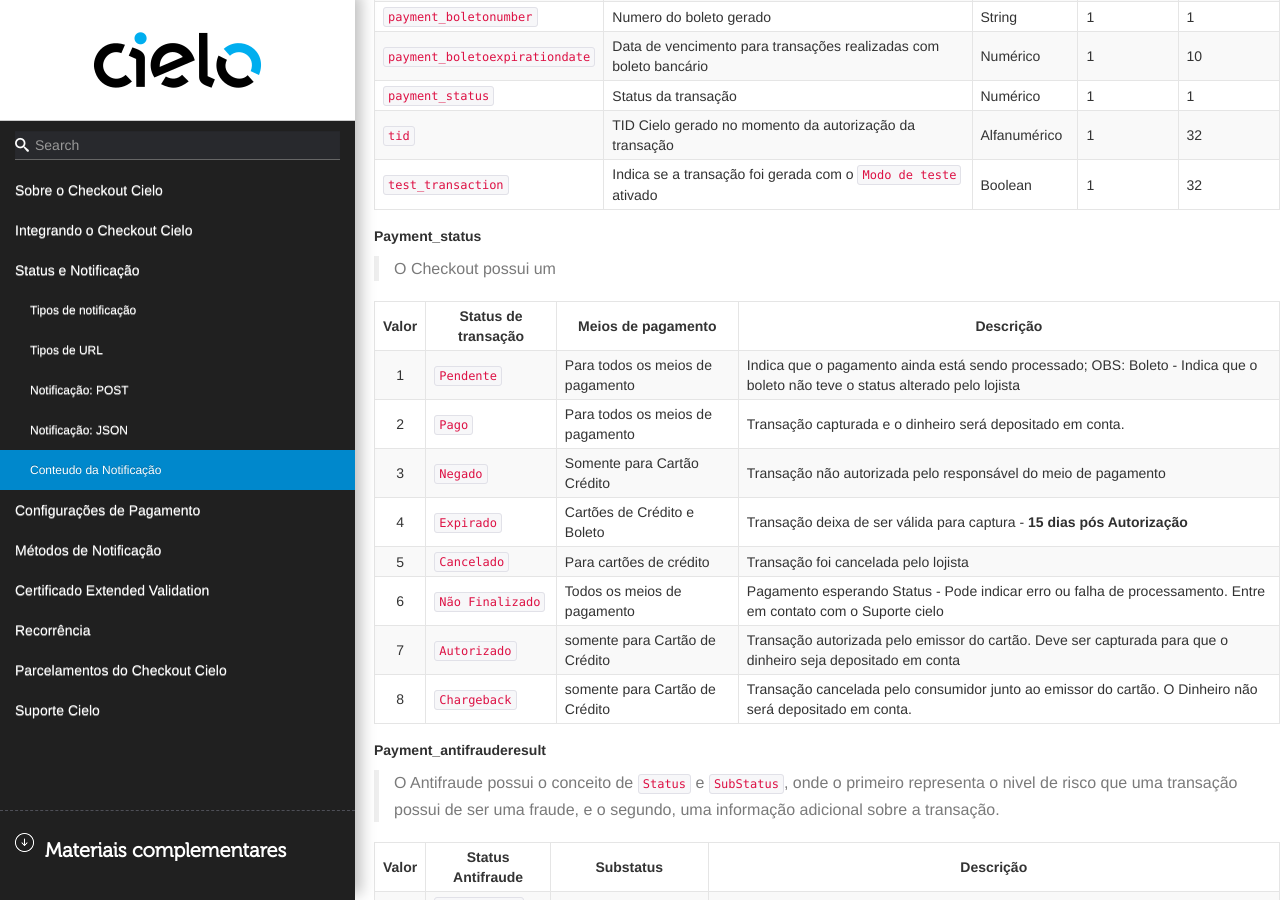
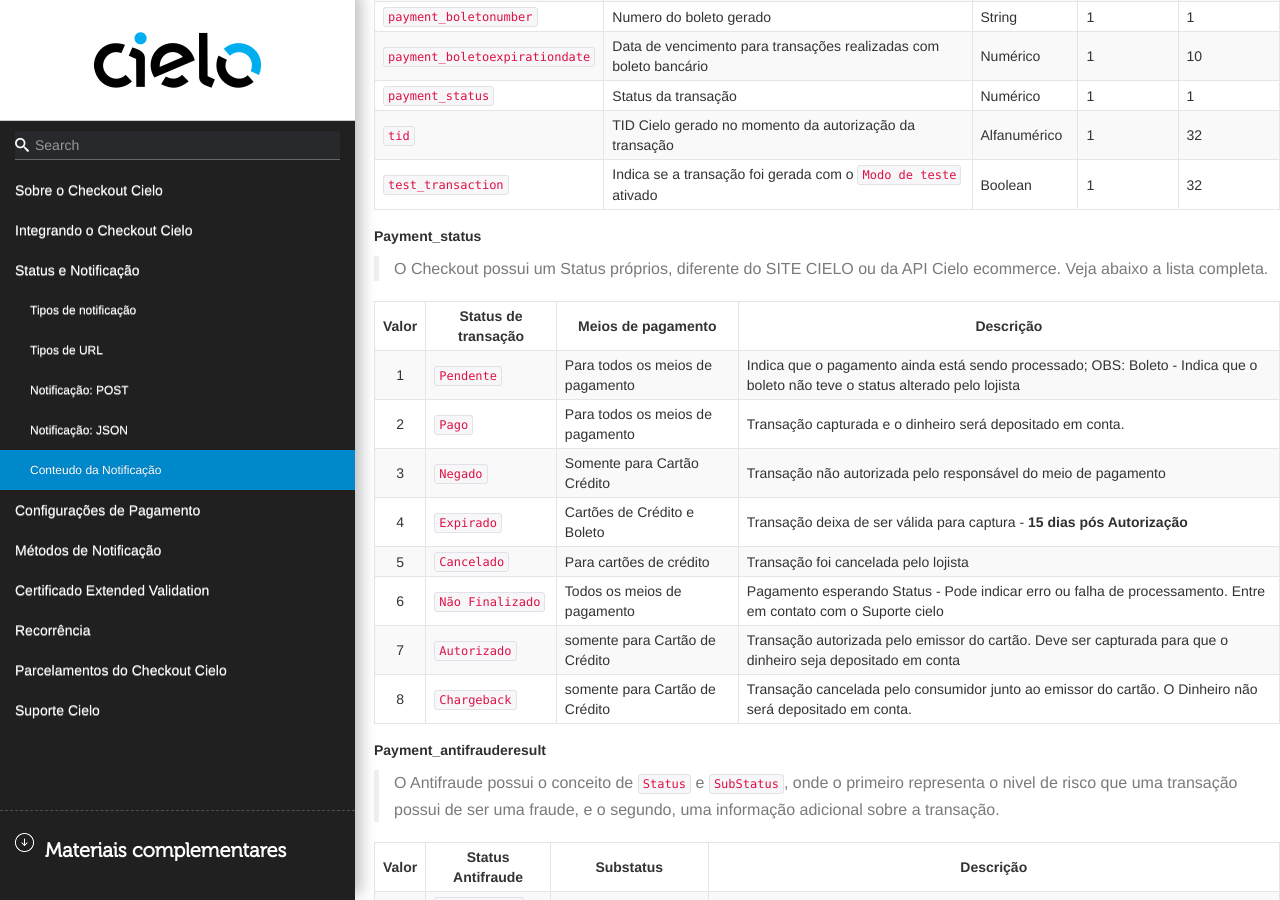
Before and after one commit to DeveloperCielo/Tutorial, a Jekyll site: the page built from _posts/2017-08-25-Checkout.md, in a window 1280 px wide and 900 px high, scrolled down 29994 px. Built offline with Jekyll 4.4.1, drawn with Linux system fonts in a browser that asks for light colours; some web fonts are replaced; some of the changed lines change nothing that is shown; some of the changed text lies outside the part shown.

Commit message:
Updated '_posts/2017-08-25-Checkout.md' via CloudCannon

```diff
--- a/_posts/2017-08-25-Checkout.md
+++ b/_posts/2017-08-25-Checkout.md
@@ -1023,7 +1023,7 @@
 
 **Payment_status**
 
-> O Checkout possui um
+> O Checkout possui um Status próprios, diferente do SITE CIELO ou da API Cielo ecommerce. Veja abaixo a lista completa.
 
 | Valor | Status de transação | Meios de pagamento               | Descrição                                                                                                                     |
 |:-----:|---------------------|----------------------------------|-------------------------------------------------------------------------------------------------------------------------------|
@@ -1055,7 +1055,6 @@
 |  N/A  | `N/A`             | Transação negada         | Venda a crédito foi negada - **Não são analisaveis pelo AF**                                                    |
 
 
-
 **Payment_method_type**
 
 > O Checkout permite apenas um tipo de `Boleto`ou `Débito Online` por lojista, sendo assim não é retornado se o método usado foi Bradesco ou Banco do Brasil, pois apenas um deles estará ativado na afiliação.
@@ -1098,14 +1097,6 @@
 | 5     | Sem cobrança de frete (serviços ou produtos digitais) |
 
 
-**Payment_antifrauderesult**
-
-| Valor | Descrição      |
-|:-----:|----------------|
-| 1     | Baixo Risco    |
-| 2     | Alto Risco     |
-| 3     | Não Finalizado |
-| 4     | Risco Moderado |
 
 
 
```
